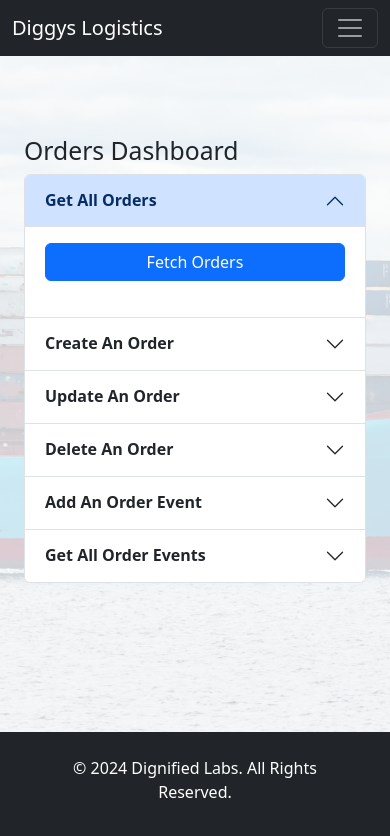
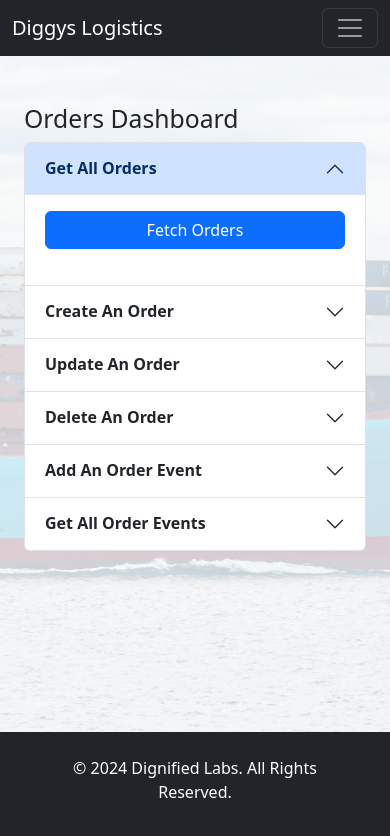
Before and after one commit to thedignifiedco/diggys-logistics-app, a Next.js app in the folder logistics-frontend/: page /dashboard in a window 390 px wide. Shown: the top 836 px of the page. Built offline with nearby package versions, Linux system fonts and the light colour scheme.

Commit message:
Minor tidy II

```diff
--- a/logistics-frontend/styles/globals.css
+++ b/logistics-frontend/styles/globals.css
@@ -21,6 +21,13 @@ a.nav-link {
 .content {
     margin-top: 5rem!important;
     margin-bottom: 5rem!important;
+}
+
+@media (max-width: 700px) {
+    .content {
+        margin-top: 3rem!important;
+        margin-bottom: 3rem!important;
+    }
 }
 
 #hero-banner {
@@ -80,4 +87,5 @@ footer {
 .alert.show {
     max-height: 400px;
     overflow-y: scroll;
+    margin-bottom: 120px;
 }
```
